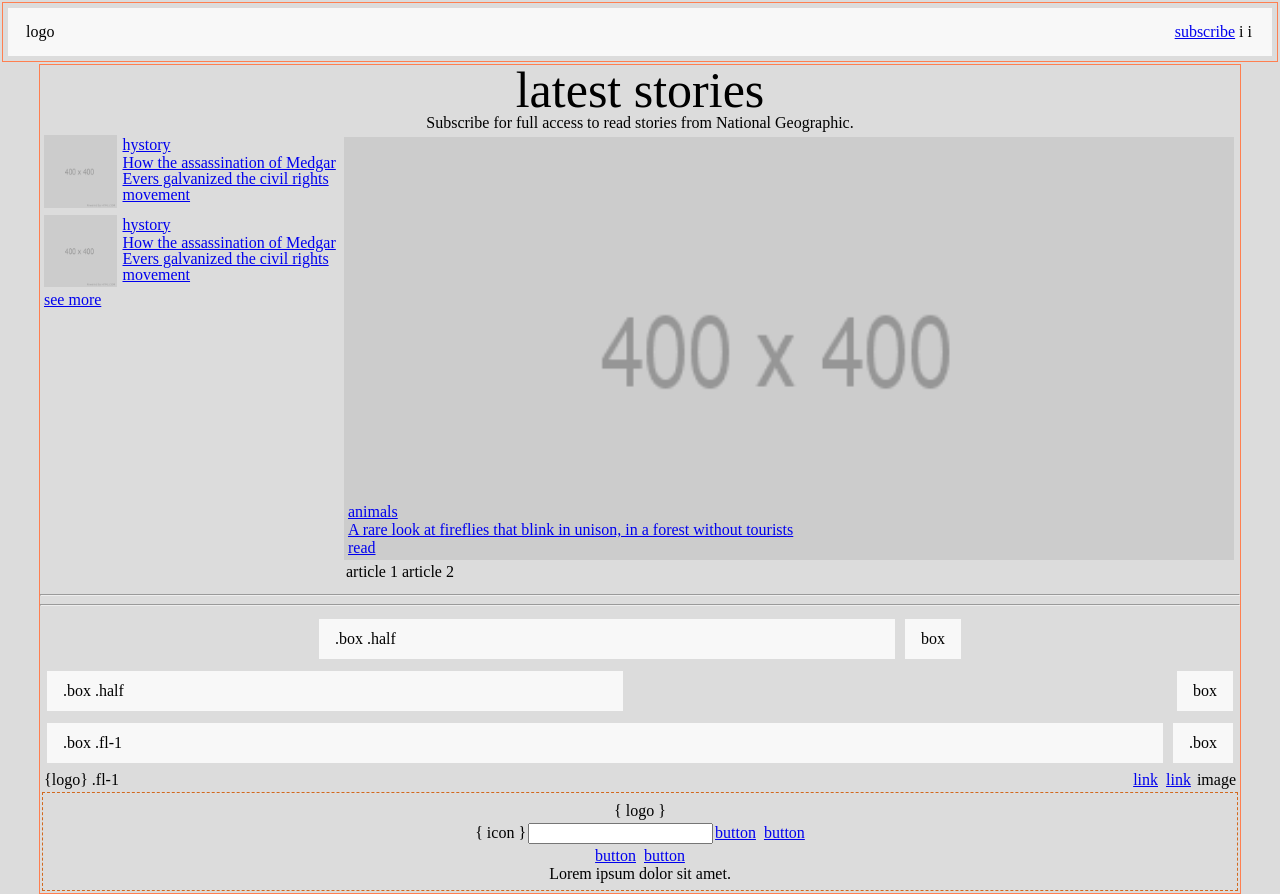
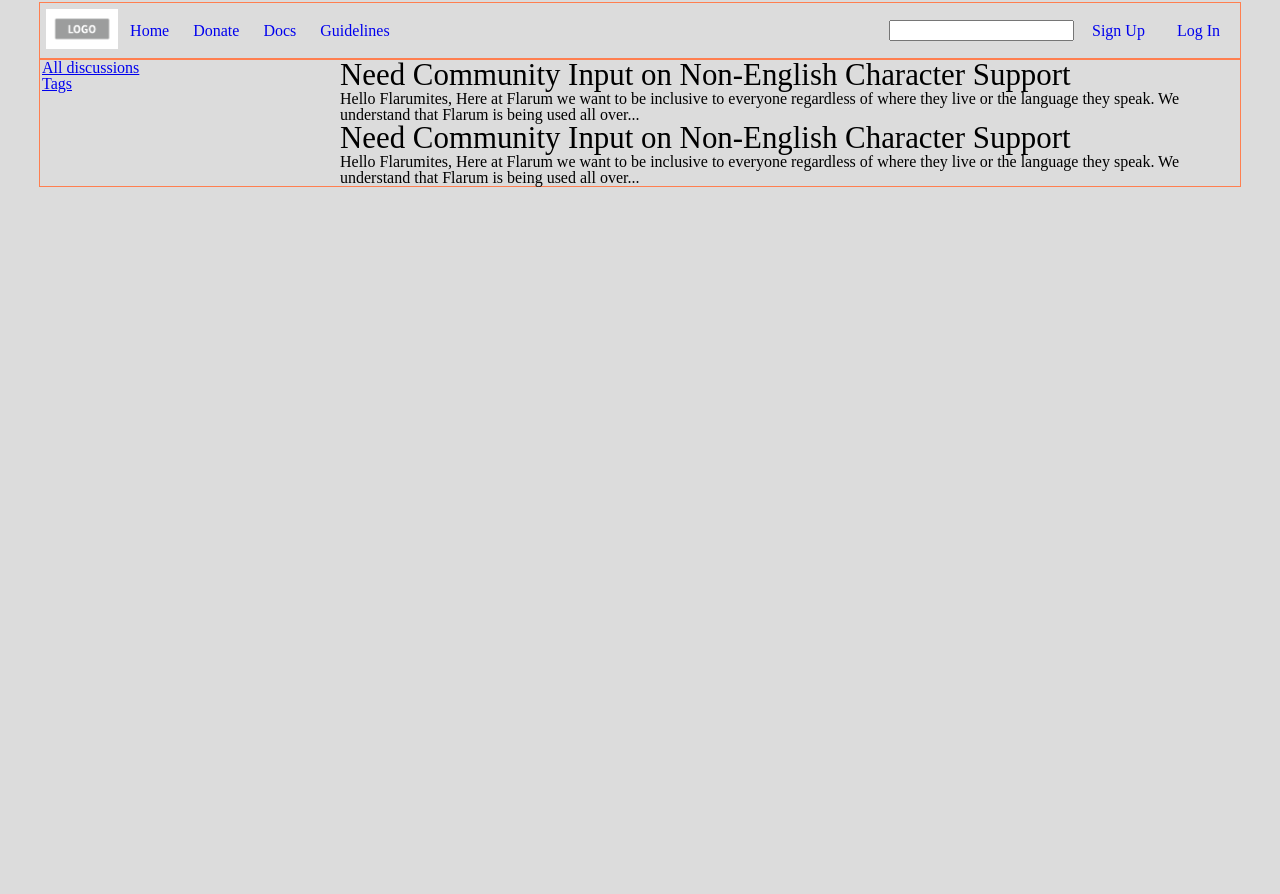
Before and after one commit to chavdar-ang/generic-css, a website: page index.html in a window 1280 px wide. After the commit the page ends 800 px from the top, so only its background shows below. Drawn offline with Linux system fonts and the light colour scheme.

Commit message:
Improvements.

```diff
--- a/index.html
+++ b/index.html
@@ -9,112 +9,64 @@
 </head>
 
 <body>
-    <div class="container-fluid">
-        <nav class="box split align away">
-            <div class="logo">logo</div>
-            <div class="split">
-                <a href="#" class="subscribe">subscribe</a>
-                <div class="user-icon">i</div>
-                <div class="search-icon">i</div>
-            </div>
-        </nav>
-    </div>
-
-    <div class="container">
-        <section id="latest" class="text-center">
-            <h1>
-                latest stories
-            </h1>
-            <p>Subscribe for full access to read stories from National Geographic.</p>
-        </section>
-
-        <section id="picks">
-            <div class="split">
-                <ul class="picks--left">
-                    <li class="split">
-                        <div class="feature fl-1">
-                            <img src="/img/400.png" class="feature" alt="">
+    <div id="app">
+        <header>
+            <div class="container">
+                <div class="navbar split away">
+                    <div class="flex align">
+                        <a href="#">
+                            <img src="./img/logo.png" alt="logo" class="logo">
+                        </a>
+                        <nav class="nav">
+                            <a href="#" class="item">Home</a>
+                            <a href="#" class="item">Donate</a>
+                            <a href="#" class="item">Docs</a>
+                            <a href="#" class="item">Guidelines</a>
+                        </nav>
+                    </div>
+                    <div class="flex align">
+                        <div class="search">
+                            <input type="text" class="g-form">
                         </div>
-                        <div class="content fl-3">
-                            <a href="#" class="category">hystory</a>
-                            <a href="#" class="title">How the assassination of Medgar Evers galvanized the civil rights movement</a>
-                        </div>
-                    </li>
-
-                    <li class="split">
-                        <div class="feature fl-1">
-                            <img src="/img/400.png" class="feature" alt="">
-                        </div>
-                        <div class="content fl-3">
-                            <a href="#" class="category">hystory</a>
-                            <a href="#" class="title">How the assassination of Medgar Evers galvanized the civil rights movement</a>
-                        </div>
-                    </li>
-                    <li>
-                        <a href="#">see more</a>
-                    </li>
-                </ul>
-                <div class="picks--right">
-                    <div class="tile flex push">
-                        <div class="content">
-                            <a href="#" class="category">animals</a>
-                            <a href="#" class="title">A rare look at fireflies that blink in unison, in a forest without tourists</a>
-                            <a href="#">read</a>
-                        </div>
-                    </div>
-                    <div class="split">
-                        <div>
-                            article 1
-                        </div>
-                        <div>
-                            article 2
+                        <div class="nav">
+                            <a href="#" class="item auth">Sign Up</a>
+                            <a href="#" class="item auth">Log In</a>
                         </div>
                     </div>
                 </div>
             </div>
-        </section>
+        </header>
 
-        <hr>
-        <hr>
-
-        <div class="split center">
-            <div class="box half">.box .half</div>
-            <div class="box">box</div>
-        </div>
-
-        <div class="split away">
-            <div class="box half">.box .half</div>
-            <div class="box">box</div>
-        </div>
-
-        <div class="split">
-            <div class="box fl-1">.box .fl-1</div>
-            <div class="box">.box</div>
-        </div>
-
-        <div class="split align">
-            <div class="fl-1">{logo} .fl-1</div>
-            <div>
-                <a href="#">link</a>
-                <a href="#">link</a>
-                <span>image</span>
-            </div>
-        </div>
-
-        <div class="stack center">
-            <div>{ logo }</div>
-            <div class="split">
-                <div>{ icon }</div>
-                <input type="text">
-                <a href="#" class="button">button</a> &nbsp;
-                <a href="#" class="button">button</a>
-            </div>
-            <div>
-                <a href="#" class="button">button</a>
-                <a href="#" class="button">button</a>
-            </div>
-            <p>Lorem ipsum dolor sit amet.</p>
-        </div>
+        <main class="container split">
+            <section class="sidebar fl-1">
+                <ul>
+                    <li>
+                        <a href="#">All discussions</a>
+                    </li>
+                    <li>
+                        <a href="#">Tags</a>
+                    </li>
+                </ul>
+            </section>
+            <section class="discussions fl-3">
+                <ul>
+                    <li>
+                        <h3 class="title">Need Community Input on Non-English Character Support</h3>
+                        <p class="excerpt">
+                            Hello Flarumites, Here at Flarum we want to be inclusive to everyone regardless of where they live or the language they speak.
+                            We understand that Flarum is being used all over...
+                        </p>
+                    </li>
+                    <li>
+                        <h3 class="title">Need Community Input on Non-English Character Support</h3>
+                        <p class="excerpt">
+                            Hello Flarumites, Here at Flarum we want to be inclusive to everyone regardless of where they live or the language they speak.
+                            We understand that Flarum is being used all over...
+                        </p>
+                    </li>
+                </ul>
+            </section>
+        </main>
     </div>
 </body>
 
--- a/scss/_components.scss
+++ /dev/null
@@ -1,26 +0,0 @@
-// .picks {
-//     //
-// }
-
-.picks--left {
-    flex: 1;
-}
-
-.picks--right {
-    flex: 3;
-}
-
-.feature img {
-    width: 100%;
-}
-
-.content a {
-    display: block;
-}
-
-.tile {
-    background-image: url('/img/400.png');
-    background-size: cover;
-    background-position: center;
-    height: 423px;
-}
--- a/scss/app.scss
+++ b/scss/app.scss
@@ -1,7 +1,7 @@
 @import "_reset";
 @import "_flex";
 @import "_typography";
-@import "_components";
+@import "components/_index";
 
 body {
     background-color: gainsboro;
--- /dev/null
+++ b/scss/components/_forms.scss
@@ -0,0 +1,13 @@
+input {
+    .g-form {
+        width: 100%;
+        height: 36px;
+        padding: 8px 13px;
+        font-size: 13px;
+        line-height: 1.5;
+        color: #667d99;
+        background-color: #e7edf3;
+        border: 2px solid transparent;
+        border-radius: 4px;
+    }
+}
--- /dev/null
+++ b/scss/components/_index.scss
@@ -0,0 +1,6 @@
+@import "navbars";
+@import "buttons";
+@import "lists";
+@import "labels";
+@import "messages";
+@import "forms";
--- /dev/null
+++ b/scss/components/_navbars.scss
@@ -0,0 +1,19 @@
+.logo {
+    height: 40px;
+}
+
+.nav {
+    .item {
+        text-decoration: none;
+        padding: 8px;
+    }
+
+    .item:hover {
+        text-decoration: underline;
+    }
+
+    .item.auth {
+        text-decoration: none;
+        padding: 8px 12px;
+    }
+}
```
Also changed, not shown: css/app.css, img/logo.png (added), scss/components/_buttons.scss (added), scss/components/_labels.scss (added), scss/components/_lists.scss (added), scss/components/_messages.scss (added), 1 other file.
